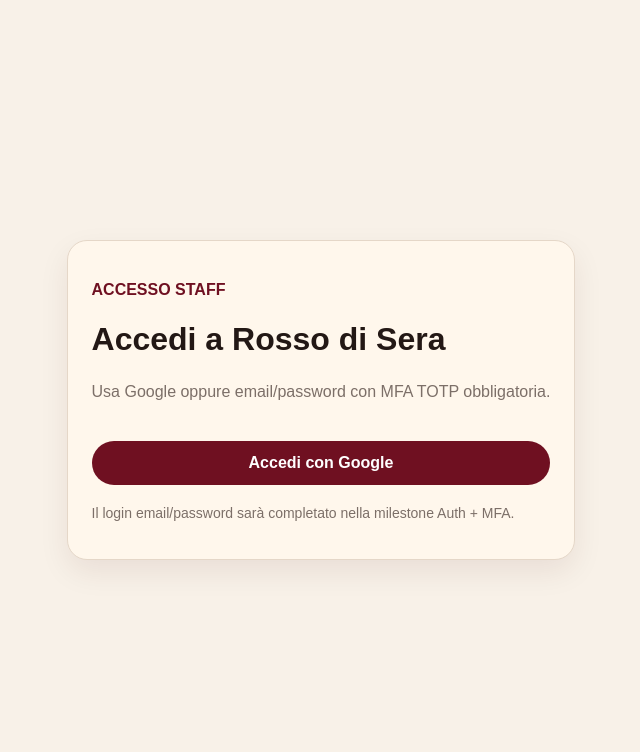
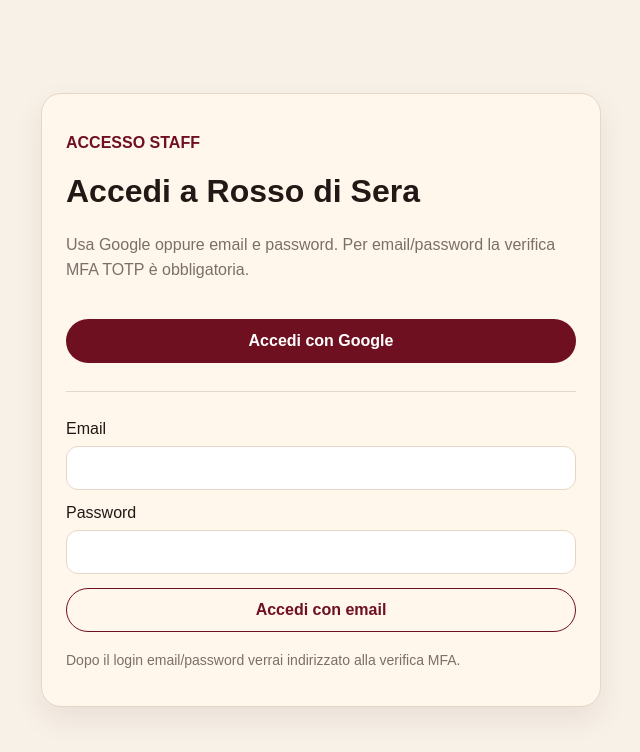
Before and after one commit to giordmando/rosso-di-sera-staff-app, a Next.js app: page /login in a window 1280 px wide. Shown: the top 752 px of the page, without its empty margins (319-959 px from the left). Built offline with nearby package versions, Linux system fonts and the light colour scheme; no server answers.

Commit message:
Add email password login UI

```diff
--- a/src/app/login/page.tsx
+++ b/src/app/login/page.tsx
@@ -1,9 +1,16 @@
 'use client';
 
+import { useState } from 'react';
+import { useRouter } from 'next/navigation';
 import { createClient } from '@/lib/supabase/client';
 
 export default function LoginPage() {
+  const router = useRouter();
   const supabase = createClient();
+  const [email, setEmail] = useState('');
+  const [password, setPassword] = useState('');
+  const [message, setMessage] = useState('');
+  const [loading, setLoading] = useState(false);
 
   async function signInWithGoogle() {
     await supabase.auth.signInWithOAuth({
@@ -12,23 +19,66 @@
     });
   }
 
+  async function signInWithEmail(event: React.FormEvent<HTMLFormElement>) {
+    event.preventDefault();
+    setLoading(true);
+    setMessage('');
+
+    const { error } = await supabase.auth.signInWithPassword({ email, password });
+
+    setLoading(false);
+    if (error) {
+      setMessage(error.message);
+      return;
+    }
+
+    router.push('/mfa');
+  }
+
   return (
     <main style={{ minHeight: '100vh', display: 'flex', alignItems: 'center' }}>
       <div className="container">
-        <div className="card" style={{ maxWidth: 520, margin: '0 auto' }}>
+        <div className="card" style={{ maxWidth: 560, margin: '0 auto' }}>
           <p style={{ color: 'var(--wine)', fontWeight: 800 }}>ACCESSO STAFF</p>
           <h1>Accedi a Rosso di Sera</h1>
           <p style={{ color: 'var(--muted)', lineHeight: 1.6 }}>
-            Usa Google oppure email/password con MFA TOTP obbligatoria.
+            Usa Google oppure email e password. Per email/password la verifica MFA TOTP è obbligatoria.
           </p>
+
           <button className="btn btn-primary" onClick={signInWithGoogle} style={{ width: '100%', marginTop: 20 }}>
             Accedi con Google
           </button>
+
+          <div style={{ height: 1, background: 'var(--border)', margin: '28px 0' }} />
+
+          <form onSubmit={signInWithEmail} style={{ display: 'grid', gap: 14 }}>
+            <label>Email
+              <input value={email} onChange={(event) => setEmail(event.target.value)} type="email" required style={inputStyle} />
+            </label>
+            <label>Password
+              <input value={password} onChange={(event) => setPassword(event.target.value)} type="password" required style={inputStyle} />
+            </label>
+            <button className="btn btn-secondary" disabled={loading} type="submit">
+              {loading ? 'Accesso in corso...' : 'Accedi con email'}
+            </button>
+          </form>
+
+          {message ? <p style={{ color: 'var(--wine)', fontWeight: 700 }}>{message}</p> : null}
           <p style={{ marginTop: 20, fontSize: 14, color: 'var(--muted)' }}>
-            Il login email/password sarà completato nella milestone Auth + MFA.
+            Dopo il login email/password verrai indirizzato alla verifica MFA.
           </p>
         </div>
       </div>
     </main>
   );
 }
+
+const inputStyle: React.CSSProperties = {
+  display: 'block',
+  width: '100%',
+  marginTop: 8,
+  padding: 12,
+  borderRadius: 12,
+  border: '1px solid var(--border)',
+  background: 'white',
+};
```
